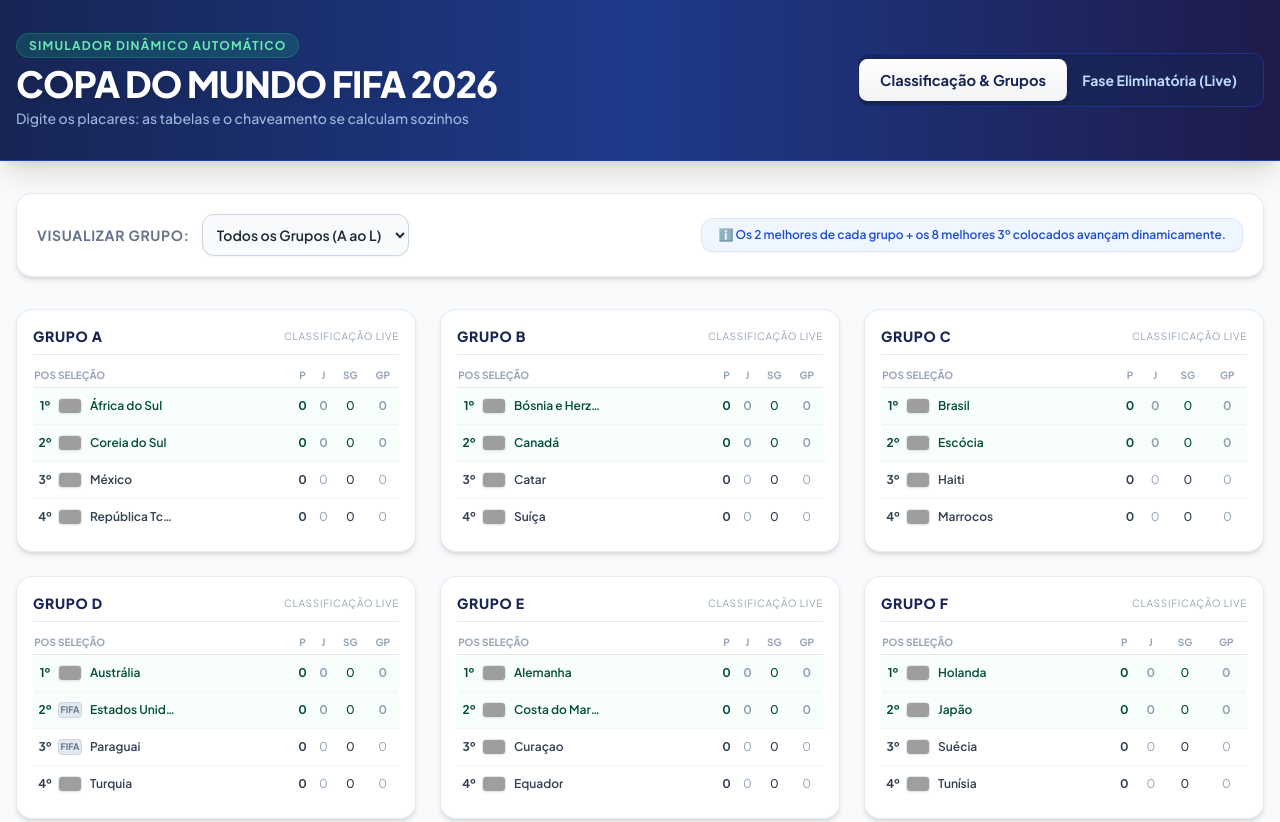
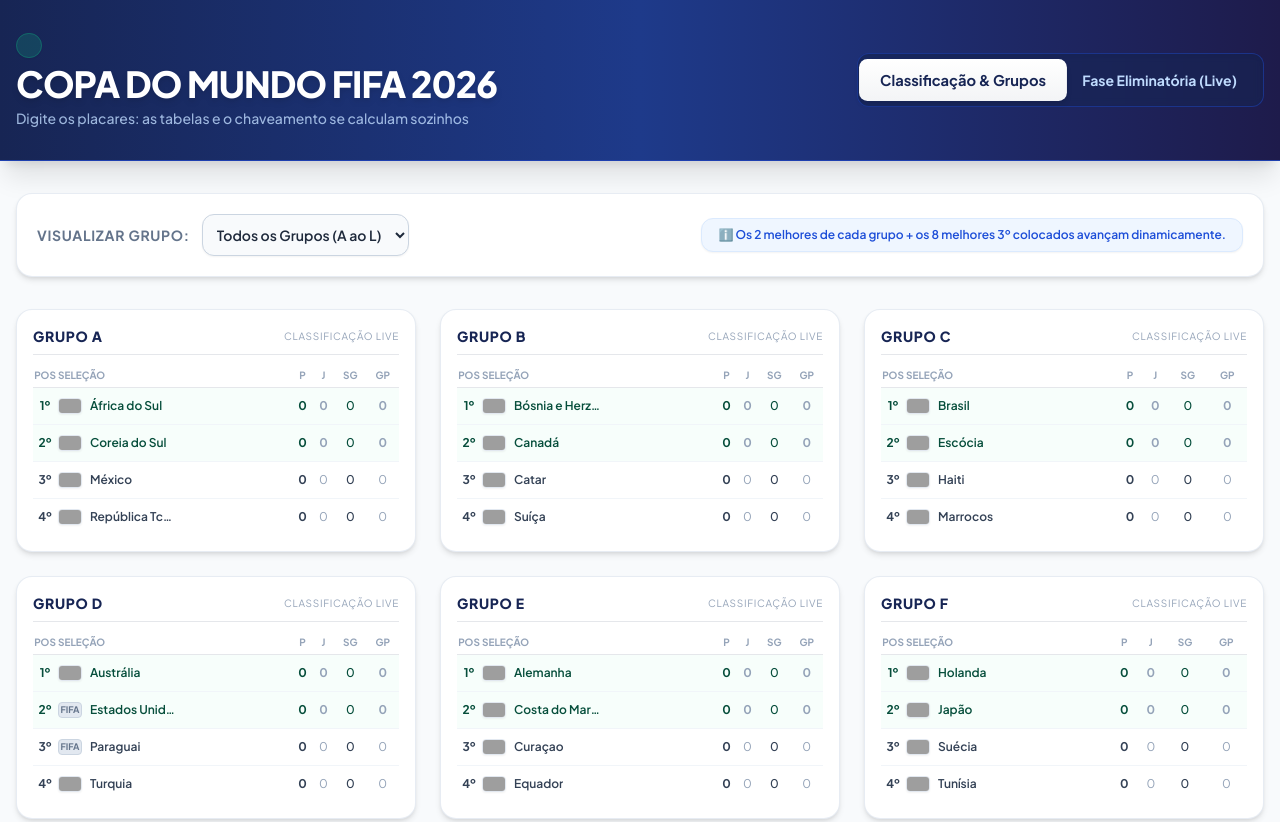
Before and after one commit to cadubarbosabr/tabela-jogos-copa-do-mundo-2026, a plain HTML site: page index.html in a window 1280 px wide. Shown: the top 822 px of the page. Drawn offline with nearby package versions, Linux system fonts and the light colour scheme; grey boxes are pictures that could not be loaded.

Commit message:
Update index.html

```diff
--- a/index.html
+++ b/index.html
@@ -20,7 +20,7 @@
     <header class="bg-gradient-to-r from-blue-950 via-blue-900 to-indigo-950 text-white shadow-xl border-b border-blue-800">
         <div class="max-w-7xl mx-auto px-4 py-8 flex flex-col md:flex-row justify-between items-center gap-6">
             <div class="text-center md:text-left">
-                <span class="bg-emerald-500/20 text-emerald-300 border border-emerald-500/30 text-xs font-bold uppercase tracking-widest px-3 py-1 rounded-full shadow-sm">Simulador Dinâmico Automático</span>
+                <span class="bg-emerald-500/20 text-emerald-300 border border-emerald-500/30 text-xs font-bold uppercase tracking-widest px-3 py-1 rounded-full shadow-sm"></span>
                 <h1 class="text-3xl md:text-4xl font-extrabold tracking-tight mt-2 drop-shadow-md">COPA DO MUNDO FIFA 2026</h1>
                 <p class="text-blue-200/80 text-sm mt-1 font-medium">Digite os placares: as tabelas e o chaveamento se calculam sozinhos</p>
             </div>
```
